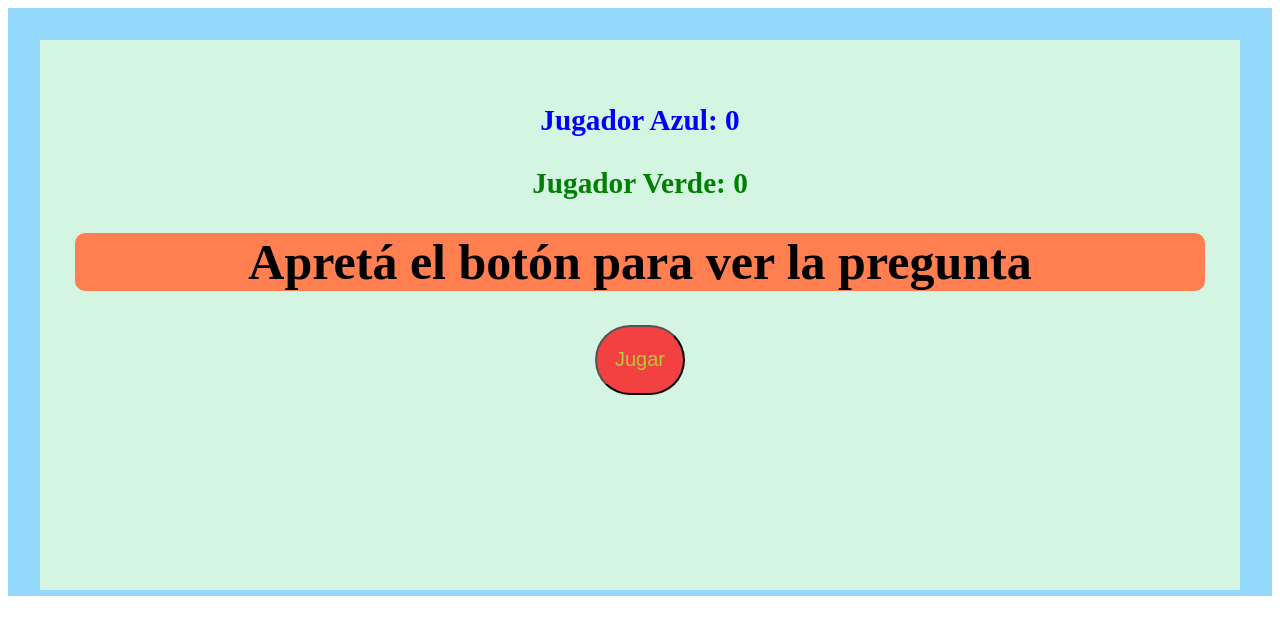
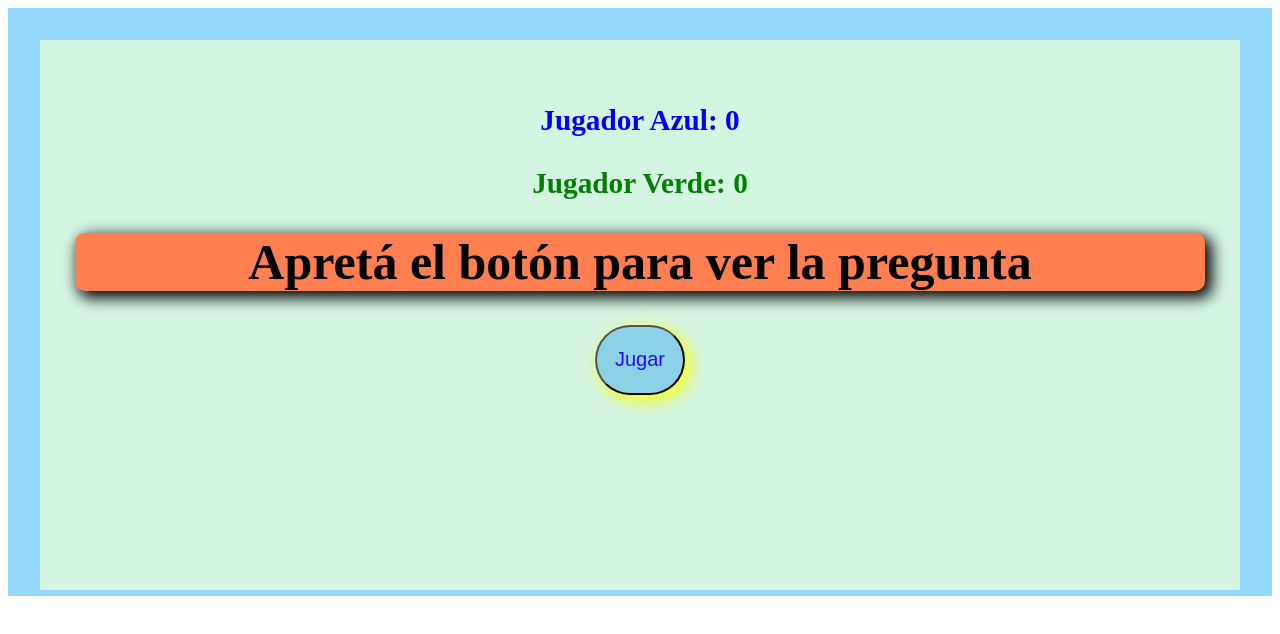
Before and after one commit to Cris201977/game, a React (Vite) app in the folder game/: page / in a window 1280 px wide. In both pictures the pointer is over the button "Jugar". Shown: the top 634 px of the page. Built offline with nearby package versions, Linux system fonts and the light colour scheme.

Commit message:
17 dic 22.15

```diff
--- a/game/src/App.css
+++ b/game/src/App.css
@@ -14,8 +14,15 @@
   height: 70px;
   border-radius: 40px;
   font-size: 20px;
-  background-color: rgb(243, 65, 65);
-  color: rgb(178, 204, 50);
+  background-color: rgb(6, 39, 255);
+  color: rgb(243, 243, 243);
+  box-shadow: 5px 5px 5px 2px black;
+}
+.buttonPlay:hover{
+  box-shadow: 5px 5px 15px 2px rgb(240, 253, 51);
+  background-color: rgb(140, 210, 231);
+  color: rgb(39, 11, 255);
+  cursor: pointer;
 }
 button{
   width: 280px;
@@ -26,10 +33,17 @@ button{
   margin-right: 20px;
   background-color: rgb(251, 219, 183);
   border-radius: 10px;
+  cursor: pointer;
+}
+button:hover{
+  box-shadow: 5px 5px 5px 2px rgb(236, 253, 6);
+  background-color: rgb(250, 3, 3);
+  color: rgb(255, 210, 11);
 }
 h1{
   background-color: coral;
   border-radius: 10px;
+  box-shadow:5px 5px 15px 2px black;
 }
 .mensaje{
   text-align: center;
```
